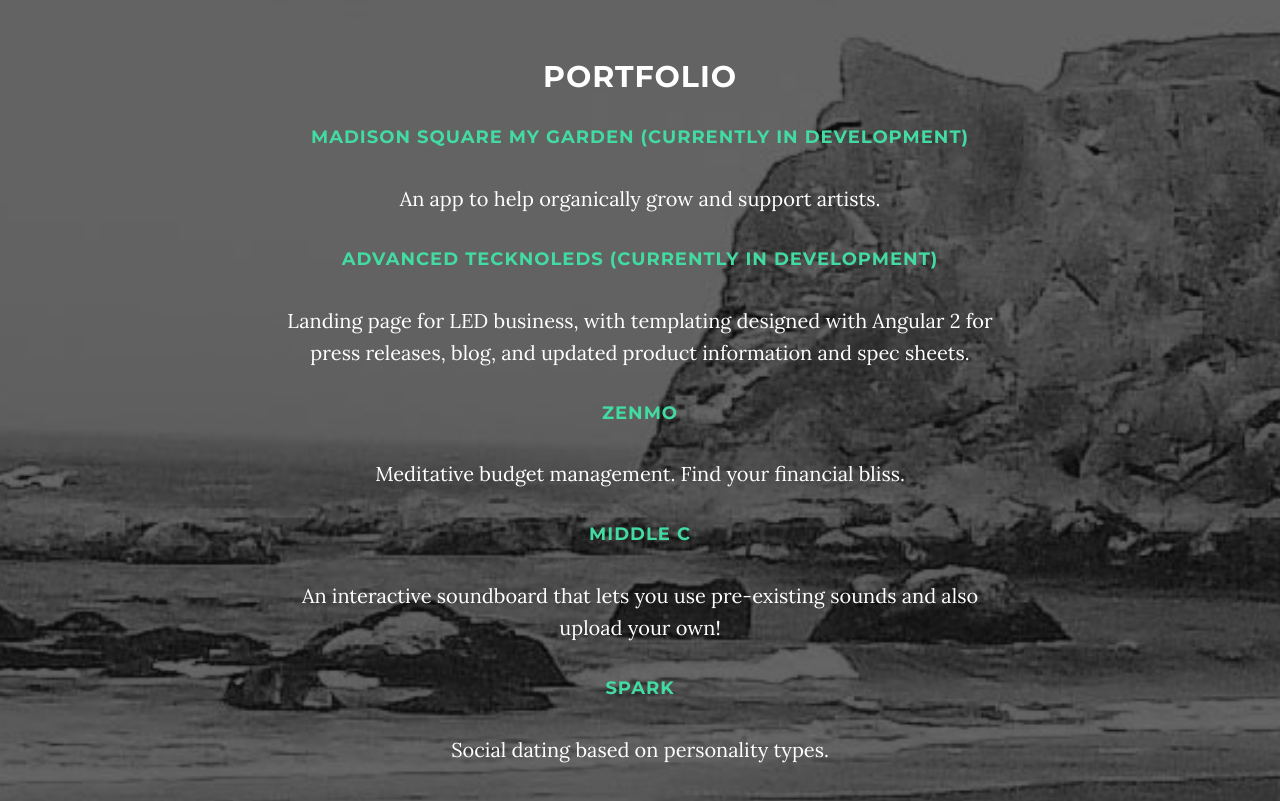
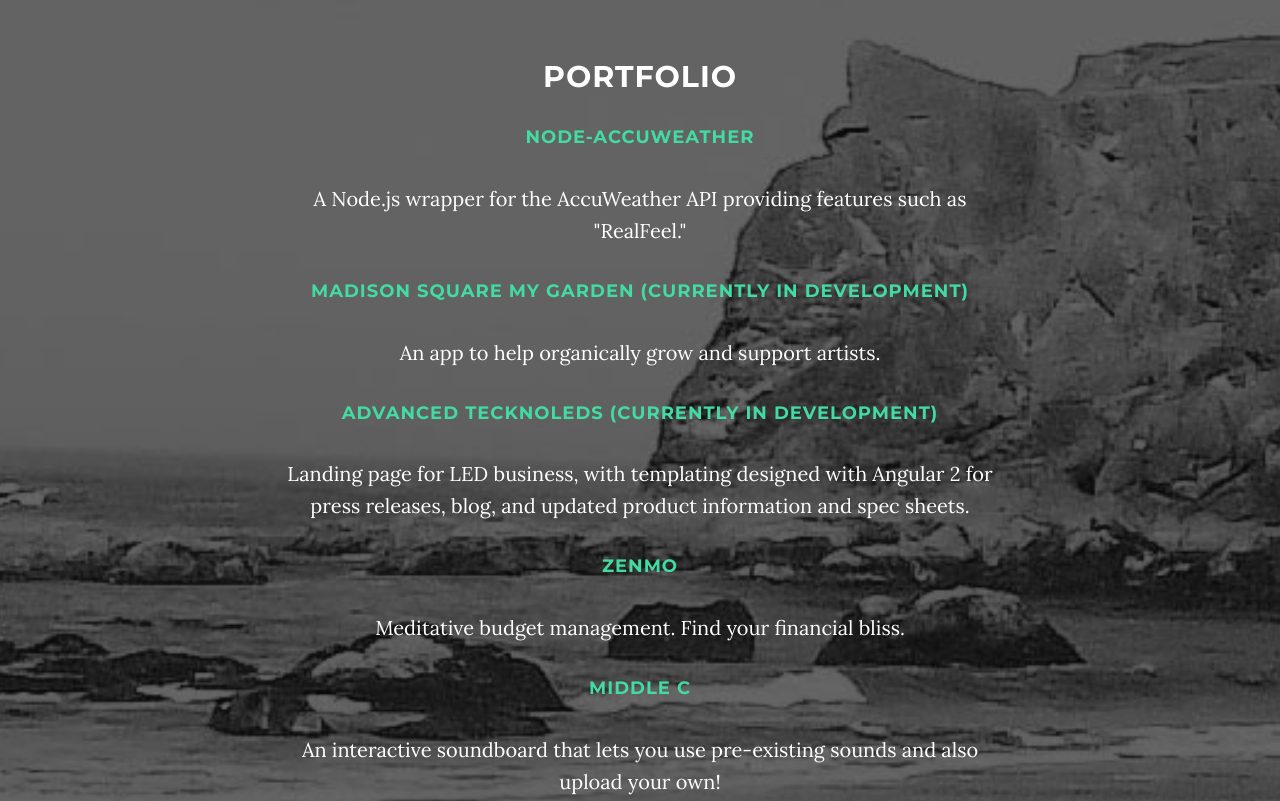
Before and after one commit to deniztetik/deniztetik.github.io, a website: page index.html in a window 1280 px wide. Shown: the part 1520-2321 px from the top of the page. Drawn offline with nearby package versions, Linux system fonts and the light colour scheme.

Commit message:
[feat] Add "Node-Accuweather" to Porfolio

```diff
--- a/index.html
+++ b/index.html
@@ -106,6 +106,8 @@
             <div class="container">
                 <div class="col-lg-8 col-lg-offset-2">
                     <h2>Portfolio</h2>
+                    <h4><a href="http://bit.ly/2jx3prJ">Node-Accuweather</a></h4>
+                    <p>A Node.js wrapper for the AccuWeather API providing features such as "RealFeel."</p>
                     <h4><a href="http://bit.ly/2h6ViNR">Madison Square My Garden (Currently in Development)</a></h4>
                       <p>An app to help organically grow and support artists.</p>
                     <h4><a href="http://bit.ly/2guv2x5">Advanced TecknoLEDs (Currently in Development)</a></h4>
@@ -114,8 +116,8 @@
                       <p>Meditative budget management. Find your financial bliss.</p>
                     <h4><a href="http://bit.ly/2ghod1D">Middle C</a></h4>
                       <p>An interactive soundboard that lets you use pre-existing sounds and also upload your own!</p>
-                    <h4><a href="http://bit.ly/2h2V7qM">Spark</a></h4>
-                      <p>Social dating based on personality types.</p>
+                    <!--<h4><a href="http://bit.ly/2h2V7qM">Spark</a></h4>-->
+                      <!--<p>Social dating based on personality types.</p>-->
                 </div>
             </div>
         </div>
```
Also changed, not shown: 1 other file.
